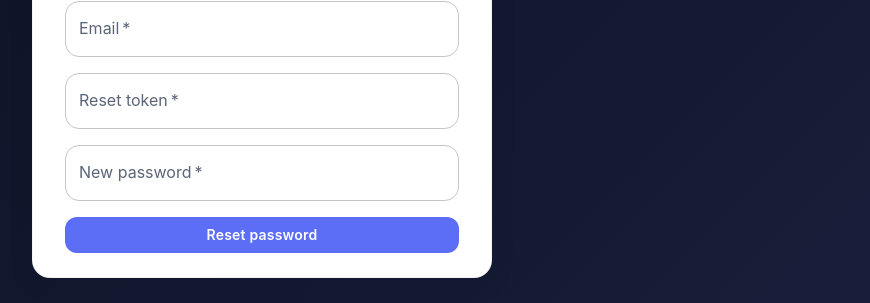
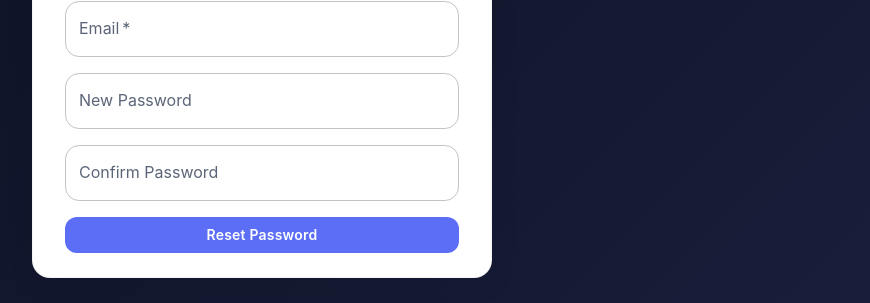
Before and after one commit to alikazmi12145/TLA-, a React (Vite) app in the folder frontend/: page /reset-password in a window 1280 px wide. Shown: the part 297-600 px from the top of the page, without its empty margins (378-1248 px from the left). Built offline with nearby package versions, Linux system fonts and the light colour scheme; no server answers.

Commit message:
SMTP issue resolev

```diff
--- a/frontend/src/pages/auth/ResetPasswordPage.jsx
+++ b/frontend/src/pages/auth/ResetPasswordPage.jsx
@@ -6,14 +6,22 @@ import { authService } from '../../services';
 
 export default function ResetPasswordPage() {
   const [params] = useSearchParams();
-  const { register, handleSubmit, formState: { isSubmitting } } = useForm({
-    defaultValues: { email: params.get('email') || '', token: params.get('token') || '' },
+  const { register, handleSubmit, getValues, formState: { errors, isSubmitting } } = useForm({
+    defaultValues: { email: params.get('email') || '' },
   });
   const navigate = useNavigate();
   const onSubmit = async (values) => {
-    await authService.resetPassword(values);
-    toast.success('Password reset! Please sign in.');
-    navigate('/login');
+    try {
+      await authService.resetPassword({
+        email: values.email,
+        token: params.get('token'),
+        newPassword: values.newPassword,
+      });
+      toast.success('Password reset! Please sign in.');
+      navigate('/login');
+    } catch (error) {
+      toast.error(error.response?.data?.message || error.message || 'Unable to reset password');
+    }
   };
   return (
     <Box sx={{ minHeight: '100vh', display: 'grid', placeItems: 'center', p: 2, background: 'linear-gradient(135deg,#0b1020,#1a1f3d)' }}>
@@ -23,10 +31,30 @@ export default function ResetPasswordPage() {
           <form onSubmit={handleSubmit(onSubmit)}>
             <Stack spacing={2}>
               <TextField label="Email" fullWidth required {...register('email', { required: true })} />
-              <TextField label="Reset token" fullWidth required {...register('token', { required: true })} />
-              <TextField type="password" label="New password" fullWidth required {...register('newPassword', { required: true })} />
+              <TextField
+                type="password"
+                label="New Password"
+                fullWidth
+                error={!!errors.newPassword}
+                helperText={errors.newPassword?.message}
+                {...register('newPassword', {
+                  required: 'New password is required',
+                  minLength: { value: 6, message: 'Password must be at least 6 characters' },
+                })}
+              />
+              <TextField
+                type="password"
+                label="Confirm Password"
+                fullWidth
+                error={!!errors.confirmPassword}
+                helperText={errors.confirmPassword?.message}
+                {...register('confirmPassword', {
+                  required: 'Please confirm your new password',
+                  validate: (value) => value === getValues('newPassword') || 'Passwords do not match',
+                })}
+              />
               <Button type="submit" variant="contained" disabled={isSubmitting}>
-                {isSubmitting ? 'Saving…' : 'Reset password'}
+                {isSubmitting ? 'Saving…' : 'Reset Password'}
               </Button>
             </Stack>
           </form>
```
